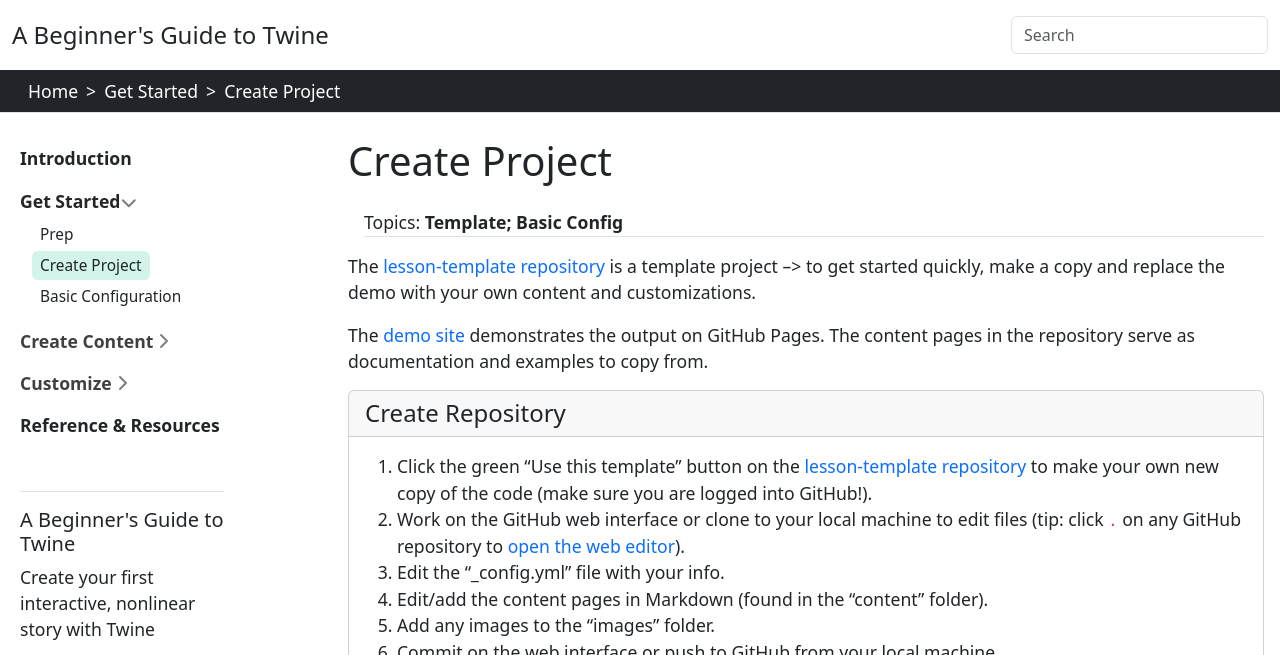
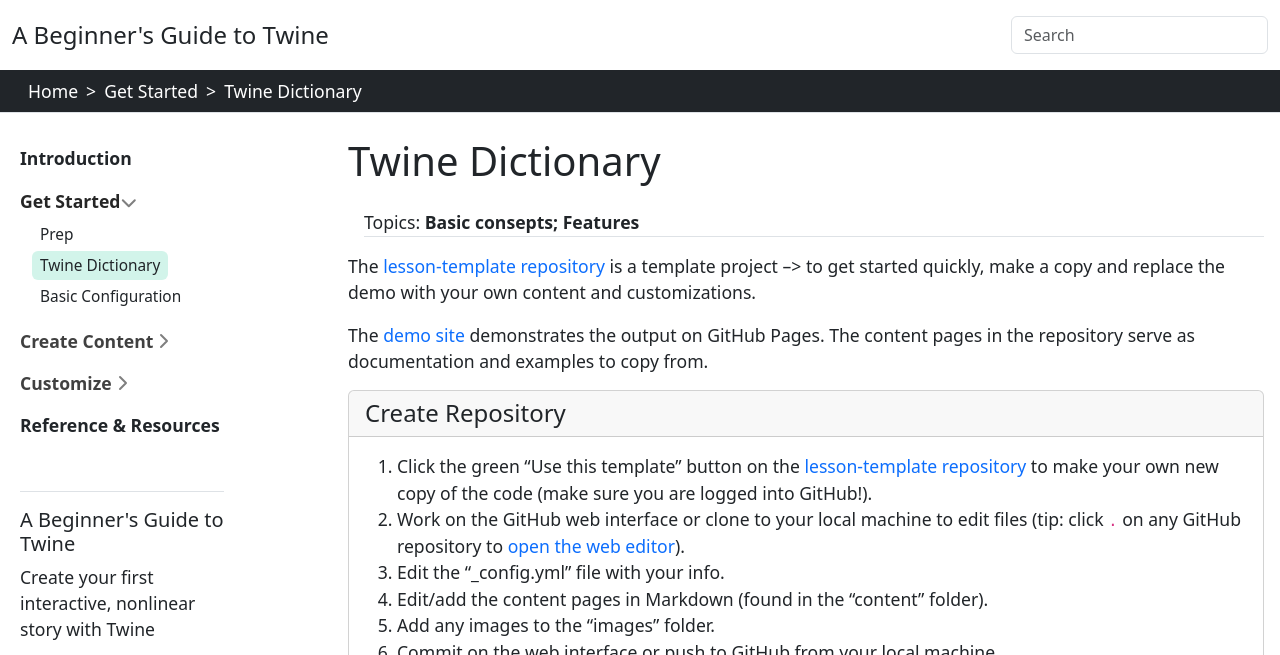
Before and after one commit to YBCGitHubby/TwineToolGuide, a Jekyll site: the page built from content/start/repository.md, in a window 1280 px wide and 900 px high, cut to the strip 0-655 px from the top of the window. Built offline with Jekyll 4.4.1, drawn with Linux system fonts in a browser that asks for light colours.

Commit message:
Update repository.md

```diff
--- a/content/start/repository.md
+++ b/content/start/repository.md
@@ -1,8 +1,8 @@
 ---
 section: Get Started
 nav_order: 2
-title: Create Project
-topics: Template; Basic Config
+title: Twine Dictionary
+topics: Basic consepts; Features
 ---
 
 The [lesson-template repository](https://github.com/learn-static/lesson-template) is a template project --> to get started quickly, make a copy and replace the demo with your own content and customizations.
```
